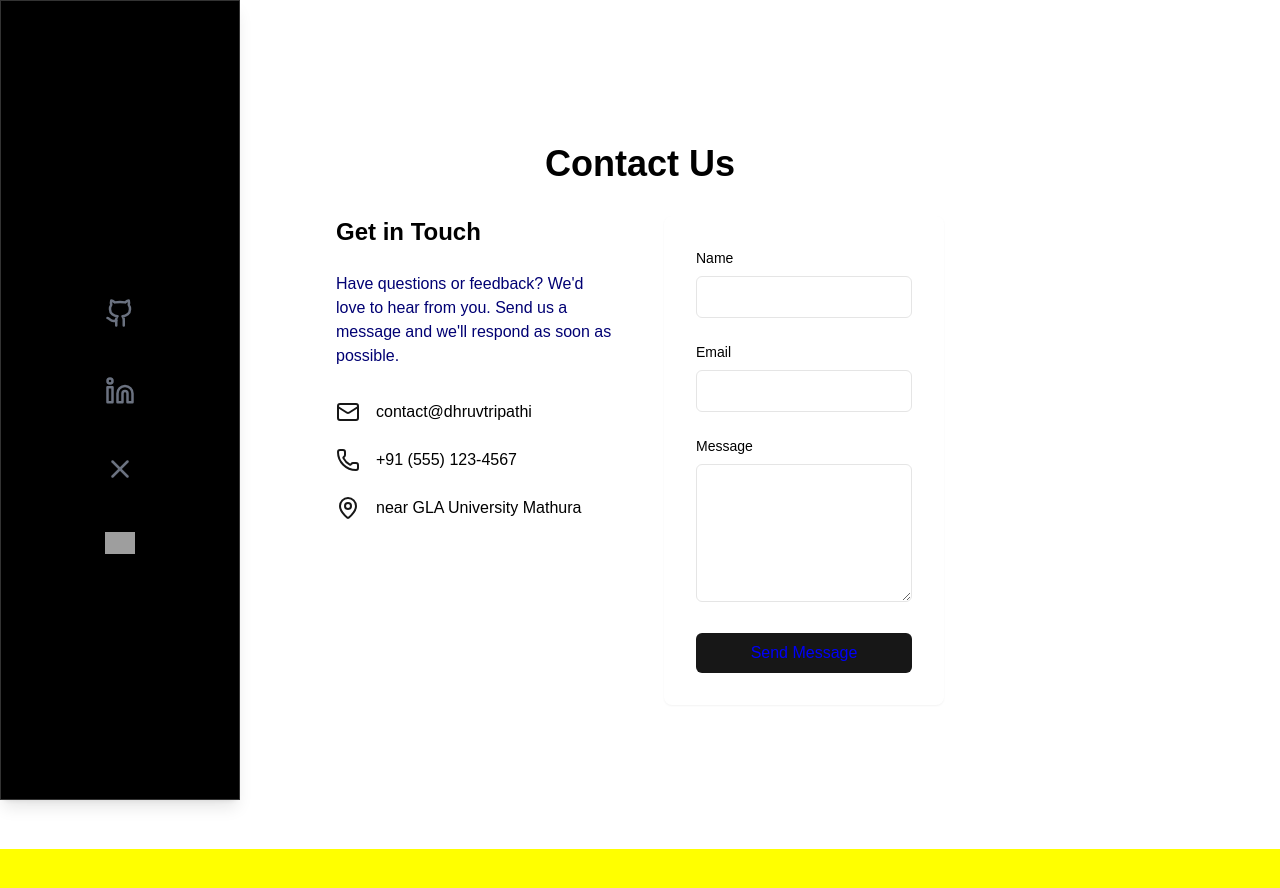
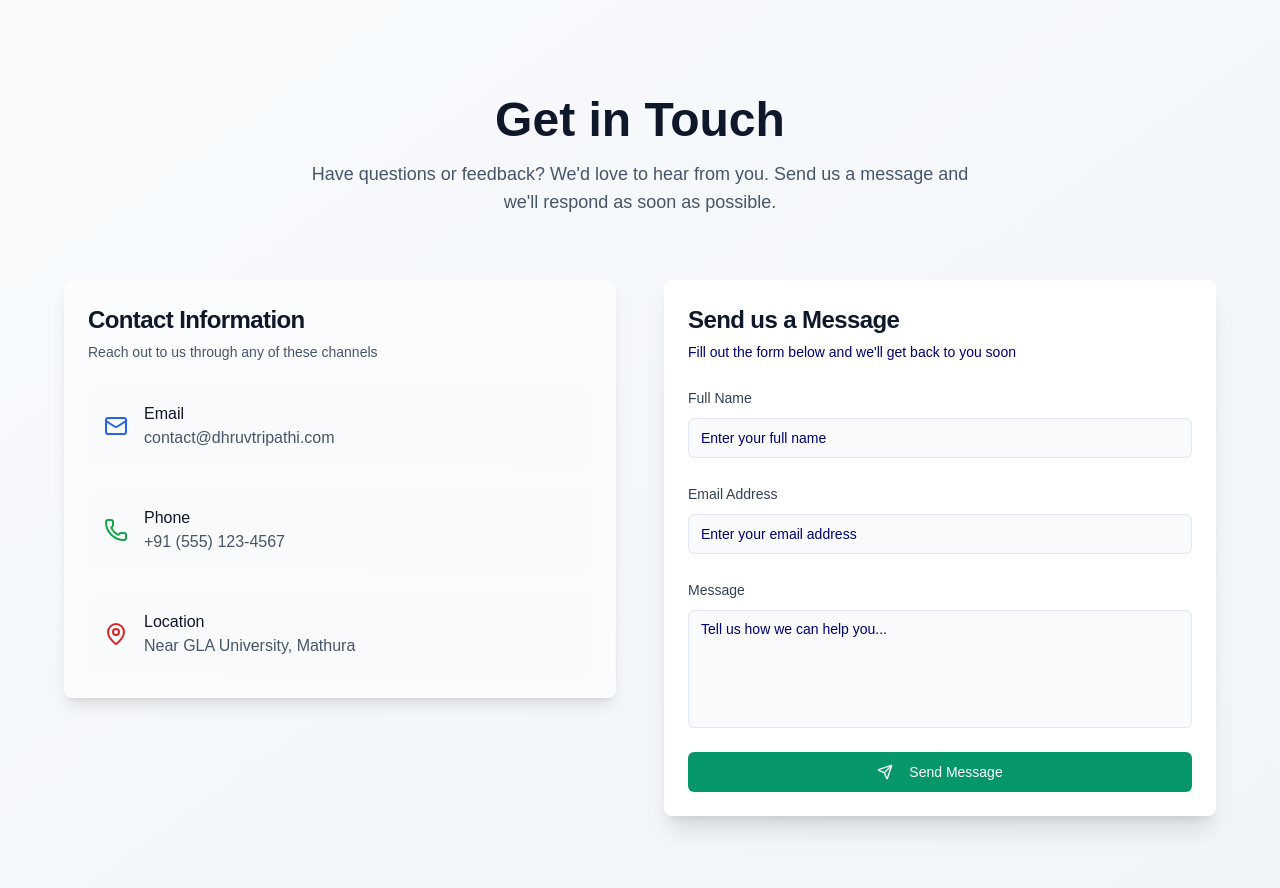
Before and after one commit to Dhruv7Tripathi/DhruvTripathi, a Next.js app: page /contactus in a window 1280 px wide. Shown: the top 888 px of the page. Before the commit the page ends 849 px from the top, so only its background shows below. Built offline with nearby package versions, Linux system fonts and the light colour scheme; grey boxes are pictures that could not be loaded.

Commit message:
feat: enhance contact page with improved form handling and UI components

```diff
--- a/app/(secondary)/contactus/page.tsx
+++ b/app/(secondary)/contactus/page.tsx
@@ -1,138 +1,206 @@
-'use client';
-import { useState } from 'react';
-import { MailIcon, PhoneIcon, MapPinIcon } from 'lucide-react';
+"use client"
+
+import type React from "react"
+
+import { useState } from "react"
+import { Button } from "@/components/ui/button"
+import { Card, CardContent, CardDescription, CardHeader, CardTitle } from "@/components/ui/card"
+import { Input } from "@/components/ui/input"
+import { Label } from "@/components/ui/label"
+import { Textarea } from "@/components/ui/textarea"
+import { Alert, AlertDescription } from "@/components/ui/alert"
+import { MailIcon, PhoneIcon, MapPinIcon, SendIcon, CheckCircleIcon, AlertCircleIcon } from "lucide-react"
+import axios from "axios"
+
+interface FormData {
+  name: string
+  email: string
+  message: string
+}
+
 export default function ContactPage() {
-  const [formData, setFormData] = useState({
-    name: '',
-    email: '',
-    message: '',
-  });
-  const [isSubmitting, setIsSubmitting] = useState(false);
-  const [submitStatus, setSubmitStatus] = useState<'success' | 'error' | null>(null);
+  const [formData, setFormData] = useState<FormData>({
+    name: "",
+    email: "",
+    message: "",
+  })
+  const [isSubmitting, setIsSubmitting] = useState(false)
+  const [submitStatus, setSubmitStatus] = useState<"success" | "error" | null>(null)
 
   const handleSubmit = async (e: React.FormEvent) => {
-    e.preventDefault();
-    setIsSubmitting(true);
+    e.preventDefault()
+    setIsSubmitting(true)
+    setSubmitStatus(null)
 
     try {
-      const response = await fetch('/api/contact', {
-        method: 'POST',
-        headers: {
-          'Content-Type': 'application/json',
-        },
-        body: JSON.stringify(formData),
-      });
+      const response = await axios.post("/api/contact", formData)
 
-      if (response.ok) {
-        setSubmitStatus('success');
-        setFormData({ name: '', email: '', message: '' });
+      if (response.status === 200) {
+        setSubmitStatus("success")
+        setFormData({ name: "", email: "", message: "" })
       } else {
-        setSubmitStatus('error');
+        setSubmitStatus("error")
       }
     } catch {
-      setSubmitStatus('error');
+      setSubmitStatus("error")
     } finally {
-      setIsSubmitting(false);
+      setIsSubmitting(false)
     }
-  };
+  }
+
+  const handleInputChange = (field: keyof FormData, value: string) => {
+    setFormData((prev) => ({ ...prev, [field]: value }))
+  }
 
   return (
-    <div className='flex'>
-      <div className="min-h-screen bg-white py-20 px-80">
+    <div className="min-h-screen bg-gradient-to-br from-slate-50 to-slate-100 dark:from-slate-900 dark:to-slate-800">
+      <div className="container mx-auto px-4 py-16 lg:py-24">
+        {/* Header Section */}
+        <div className="text-center mb-16">
+          <h1 className="text-4xl lg:text-5xl font-bold text-slate-900 dark:text-white mb-4">Get in Touch</h1>
+          <p className="text-lg text-slate-600 dark:text-slate-300 max-w-2xl mx-auto">
+            Have questions or feedback? We'd love to hear from you. Send us a message and we'll respond as soon as
+            possible.
+          </p>
+        </div>
 
-        <div className="max-w-6xl mx-auto px-4 py-16">
-          <h1 className="text-4xl font-bold mb-8 text-center">Contact Us</h1>
+        <div className="grid lg:grid-cols-2 gap-12 max-w-6xl mx-auto">
+          {/* Contact Information */}
+          <div className="space-y-8">
+            <Card className="border-0 shadow-lg bg-white/50 dark:bg-slate-800/50 backdrop-blur-sm">
+              <CardHeader>
+                <CardTitle className="text-2xl text-slate-900 dark:text-white">Contact Information</CardTitle>
+                <CardDescription className="text-slate-600 dark:text-slate-300">
+                  Reach out to us through any of these channels
+                </CardDescription>
+              </CardHeader>
+              <CardContent className="space-y-6">
+                <div className="flex items-center space-x-4 p-4 rounded-lg bg-slate-50 dark:bg-slate-700/50 hover:bg-slate-100 dark:hover:bg-slate-700 transition-colors">
+                  <div className="flex-shrink-0">
+                    <MailIcon className="h-6 w-6 text-blue-600 dark:text-blue-400" />
+                  </div>
+                  <div>
+                    <p className="font-medium text-slate-900 dark:text-white">Email</p>
+                    <p className="text-slate-600 dark:text-slate-300">contact@dhruvtripathi.com</p>
+                  </div>
+                </div>
 
-          <div className="grid md:grid-cols-2 gap-12">
+                <div className="flex items-center space-x-4 p-4 rounded-lg bg-slate-50 dark:bg-slate-700/50 hover:bg-slate-100 dark:hover:bg-slate-700 transition-colors">
+                  <div className="flex-shrink-0">
+                    <PhoneIcon className="h-6 w-6 text-green-600 dark:text-green-400" />
+                  </div>
+                  <div>
+                    <p className="font-medium text-slate-900 dark:text-white">Phone</p>
+                    <p className="text-slate-600 dark:text-slate-300">+91 (555) 123-4567</p>
+                  </div>
+                </div>
 
-            <div className="space-y-8">
-              <div>
-                <h2 className="text-2xl font-semibold mb-6">Get in Touch</h2>
-                <p className="text-muted-foreground mb-8">
-                  Have questions or feedback? We&apos;d love to hear from you. Send us a
-                  message and we&apos;ll respond as soon as possible.
-                </p>
-              </div>
+                <div className="flex items-center space-x-4 p-4 rounded-lg bg-slate-50 dark:bg-slate-700/50 hover:bg-slate-100 dark:hover:bg-slate-700 transition-colors">
+                  <div className="flex-shrink-0">
+                    <MapPinIcon className="h-6 w-6 text-red-600 dark:text-red-400" />
+                  </div>
+                  <div>
+                    <p className="font-medium text-slate-900 dark:text-white">Location</p>
+                    <p className="text-slate-600 dark:text-slate-300">Near GLA University, Mathura</p>
+                  </div>
+                </div>
+              </CardContent>
+            </Card>
+          </div>
 
-              <div className="space-y-6">
-                <div className="flex items-center space-x-4">
-                  <MailIcon className="h-6 w-6 text-primary" />
-                  <span>contact@dhruvtripathi</span>
-                </div>
-                <div className="flex items-center space-x-4">
-                  <PhoneIcon className="h-6 w-6 text-primary" />
-                  <span>+91 (555) 123-4567</span>
-                </div>
-                <div className="flex items-center space-x-4">
-                  <MapPinIcon className="h-6 w-6 text-primary" />
-                  <span> near GLA University Mathura</span>
-                </div>
-              </div>
-            </div>
-
-            <div className="bg-card p-8 rounded-lg shadow-sm">
+          {/* Contact Form */}
+          <Card className="border-0 shadow-xl bg-white dark:bg-slate-800">
+            <CardHeader>
+              <CardTitle className="text-2xl text-slate-900 dark:text-white">Send us a Message</CardTitle>
+              <CardDescription>Fill out the form below and we'll get back to you soon</CardDescription>
+            </CardHeader>
+            <CardContent>
               <form onSubmit={handleSubmit} className="space-y-6">
-                <div>
-                  <label htmlFor="name" className="block text-sm font-medium mb-2">
-                    Name
-                  </label>
-                  <input
+                <div className="space-y-2">
+                  <Label htmlFor="name" className="text-slate-700 dark:text-slate-300">
+                    Full Name
+                  </Label>
+                  <Input
+                    id="name"
                     type="text"
-                    id="name"
                     value={formData.name}
-                    onChange={(e) => setFormData({ ...formData, name: e.target.value })}
-                    className="w-full px-4 py-2 border rounded-md bg-white"
+                    onChange={(e) => handleInputChange("name", e.target.value)}
+                    placeholder="Enter your full name"
+                    className="bg-slate-50 dark:bg-slate-700 border-slate-200 dark:border-slate-600"
                     required
                   />
                 </div>
 
-                <div>
-                  <label htmlFor="email" className="block text-sm font-medium mb-2">
-                    Email
-                  </label>
-                  <input
+                <div className="space-y-2">
+                  <Label htmlFor="email" className="text-slate-700 dark:text-slate-300">
+                    Email Address
+                  </Label>
+                  <Input
+                    id="email"
                     type="email"
-                    id="email"
                     value={formData.email}
-                    onChange={(e) => setFormData({ ...formData, email: e.target.value })}
-                    className="w-full px-4 py-2 border rounded-md bg-white"
+                    onChange={(e) => handleInputChange("email", e.target.value)}
+                    placeholder="Enter your email address"
+                    className="bg-slate-50 dark:bg-slate-700 border-slate-200 dark:border-slate-600"
                     required
                   />
                 </div>
 
-                <div>
-                  <label htmlFor="message" className="block text-sm font-medium mb-2">
+                <div className="space-y-2">
+                  <Label htmlFor="message" className="text-slate-700 dark:text-slate-300">
                     Message
-                  </label>
-                  <textarea
+                  </Label>
+                  <Textarea
                     id="message"
                     value={formData.message}
-                    onChange={(e) => setFormData({ ...formData, message: e.target.value })}
+                    onChange={(e) => handleInputChange("message", e.target.value)}
+                    placeholder="Tell us how we can help you..."
                     rows={5}
-                    className="w-full px-4 py-2 border rounded-md bg-white"
+                    className="bg-slate-50 dark:bg-slate-700 border-slate-200 dark:border-slate-600 resize-none"
                     required
                   />
                 </div>
 
-                <button
+                <Button
                   type="submit"
                   disabled={isSubmitting}
-                  className="w-full bg-primary text-primary-foreground py-2 px-4 rounded-md hover:opacity-90 transition-opacity disabled:opacity-50"
+                  className="w-full bg-emerald-600 hover:bg-green-700 text-white font-medium py-2.5 transition-all duration-200 disabled:opacity-50 disabled:cursor-not-allowed"
                 >
-                  {isSubmitting ? 'Sending...' : 'Send Message'}
-                </button>
+                  {isSubmitting ? (
+                    <>
+                      <div className="animate-spin rounded-full h-4 w-4 border-b-2 border-white mr-2" />
+                      Sending...
+                    </>
+                  ) : (
+                    <>
+                      <SendIcon className="h-4 w-4 mr-2" />
+                      Send Message
+                    </>
+                  )}
+                </Button>
 
-                {submitStatus === 'success' && (
-                  <p className="text-green-600 text-center">Message sent successfully!</p>
+                {submitStatus === "success" && (
+                  <Alert className="border-green-200 bg-green-50 dark:bg-green-900/20">
+                    <CheckCircleIcon className="h-4 w-4 text-green-600" />
+                    <AlertDescription className="text-green-700 dark:text-green-300">
+                      Message sent successfully! We'll get back to you soon.
+                    </AlertDescription>
+                  </Alert>
                 )}
-                {submitStatus === 'error' && (
-                  <p className="text-red-600 text-center">Failed to send message. Please try again.</p>
+
+                {submitStatus === "error" && (
+                  <Alert className="border-red-200 bg-red-50 dark:bg-red-900/20">
+                    <AlertCircleIcon className="h-4 w-4 text-red-600" />
+                    <AlertDescription className="text-red-700 dark:text-red-300">
+                      Failed to send message. Please try again or contact us directly.
+                    </AlertDescription>
+                  </Alert>
                 )}
               </form>
-            </div>
-          </div>
+            </CardContent>
+          </Card>
         </div>
       </div>
     </div>
-  );
+  )
 }
--- a/app/(secondary)/layout.tsx
+++ /dev/null
@@ -1,15 +0,0 @@
-import Sidebar from "@/components/secondary/sidebar";
-export default function RootLayout({
-  children,
-}: Readonly<{
-  children: React.ReactNode;
-}>) {
-  return (
-    <div>
-      <div>
-        <Sidebar />
-        <main className="">{children}</main>
-      </div>
-    </div>
-  );
-}
--- a/app/layout.tsx
+++ b/app/layout.tsx
@@ -23,7 +23,7 @@ export default function RootLayout({
   children: React.ReactNode;
 }>) {
   return (
-    <html lang="en">
+    <html lang="en" suppressHydrationWarning>
       <body
         className={`${geistSans.variable} ${geistMono.variable} antialiased`}
       >
--- a/components/landingpage/navbar.tsx
+++ b/components/landingpage/navbar.tsx
@@ -11,11 +11,10 @@ const Navbar = () => {
   const [isScrolled, setIsScrolled] = useState(false);
   const { scrollYProgress } = useScroll();
 
-  // Updated the background color to match dark theme with better transparency
   const navBackground = useTransform(
     scrollYProgress,
     [0, 0.1],
-    ["rgba(0, 0, 0, 0)", "rgba(17, 24, 39, 0.9)"] // Using gray-900 equivalent
+    ["rgba(0, 0, 0, 0)", "rgba(17, 24, 39, 0.9)"]
   );
 
   useEffect(() => {
@@ -46,7 +45,7 @@ const Navbar = () => {
 
             <div className="hidden md:flex items-center space-x-8">
               <Link href="/about" className="text-gray-300 hover:text-green-400 transition-colors">About</Link>
-              <Link href="#skills" className="text-gray-300 hover:text-green-400 transition-colors">Skills</Link>
+              <Link href="/contactus" className="text-gray-300 hover:text-green-400 transition-colors">ContactUs</Link>
               <Link href="#projects" className="text-gray-300 hover:text-green-400 transition-colors">Projects</Link>
               <Link href="/blogs" className="text-gray-300 hover:text-green-400 transition-colors">Blogs</Link>
               {/* <motion.a
--- /dev/null
+++ b/components/ui/alert.tsx
@@ -0,0 +1,59 @@
+import * as React from "react"
+import { cva, type VariantProps } from "class-variance-authority"
+
+import { cn } from "@/lib/utils"
+
+const alertVariants = cva(
+  "relative w-full rounded-lg border p-4 [&>svg~*]:pl-7 [&>svg+div]:translate-y-[-3px] [&>svg]:absolute [&>svg]:left-4 [&>svg]:top-4 [&>svg]:text-foreground",
+  {
+    variants: {
+      variant: {
+        default: "bg-background text-foreground",
+        destructive:
+          "border-destructive/50 text-destructive dark:border-destructive [&>svg]:text-destructive",
+      },
+    },
+    defaultVariants: {
+      variant: "default",
+    },
+  }
+)
+
+const Alert = React.forwardRef<
+  HTMLDivElement,
+  React.HTMLAttributes<HTMLDivElement> & VariantProps<typeof alertVariants>
+>(({ className, variant, ...props }, ref) => (
+  <div
+    ref={ref}
+    role="alert"
+    className={cn(alertVariants({ variant }), className)}
+    {...props}
+  />
+))
+Alert.displayName = "Alert"
+
+const AlertTitle = React.forwardRef<
+  HTMLParagraphElement,
+  React.HTMLAttributes<HTMLHeadingElement>
+>(({ className, ...props }, ref) => (
+  <h5
+    ref={ref}
+    className={cn("mb-1 font-medium leading-none tracking-tight", className)}
+    {...props}
+  />
+))
+AlertTitle.displayName = "AlertTitle"
+
+const AlertDescription = React.forwardRef<
+  HTMLParagraphElement,
+  React.HTMLAttributes<HTMLParagraphElement>
+>(({ className, ...props }, ref) => (
+  <div
+    ref={ref}
+    className={cn("text-sm [&_p]:leading-relaxed", className)}
+    {...props}
+  />
+))
+AlertDescription.displayName = "AlertDescription"
+
+export { Alert, AlertTitle, AlertDescription }
--- /dev/null
+++ b/components/ui/label.tsx
@@ -0,0 +1,26 @@
+"use client"
+
+import * as React from "react"
+import * as LabelPrimitive from "@radix-ui/react-label"
+import { cva, type VariantProps } from "class-variance-authority"
+
+import { cn } from "@/lib/utils"
+
+const labelVariants = cva(
+  "text-sm font-medium leading-none peer-disabled:cursor-not-allowed peer-disabled:opacity-70"
+)
+
+const Label = React.forwardRef<
+  React.ElementRef<typeof LabelPrimitive.Root>,
+  React.ComponentPropsWithoutRef<typeof LabelPrimitive.Root> &
+    VariantProps<typeof labelVariants>
+>(({ className, ...props }, ref) => (
+  <LabelPrimitive.Root
+    ref={ref}
+    className={cn(labelVariants(), className)}
+    {...props}
+  />
+))
+Label.displayName = LabelPrimitive.Root.displayName
+
+export { Label }
--- a/package.json
+++ b/package.json
@@ -11,6 +11,7 @@
   },
   "dependencies": {
     "@radix-ui/react-dialog": "^1.1.7",
+    "@radix-ui/react-label": "^2.1.7",
     "@radix-ui/react-separator": "^1.1.3",
     "@radix-ui/react-slot": "^1.2.0",
     "@radix-ui/react-tabs": "^1.1.3",
```
Also changed, not shown: 1 other file (tests, documents, lock files or other folders).
